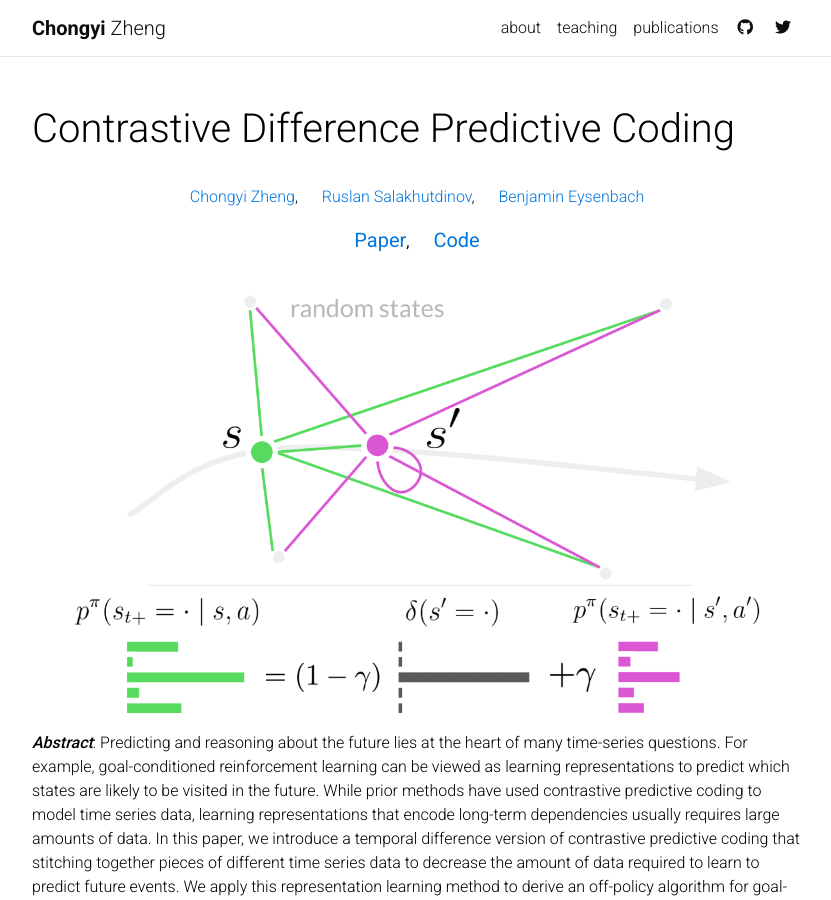
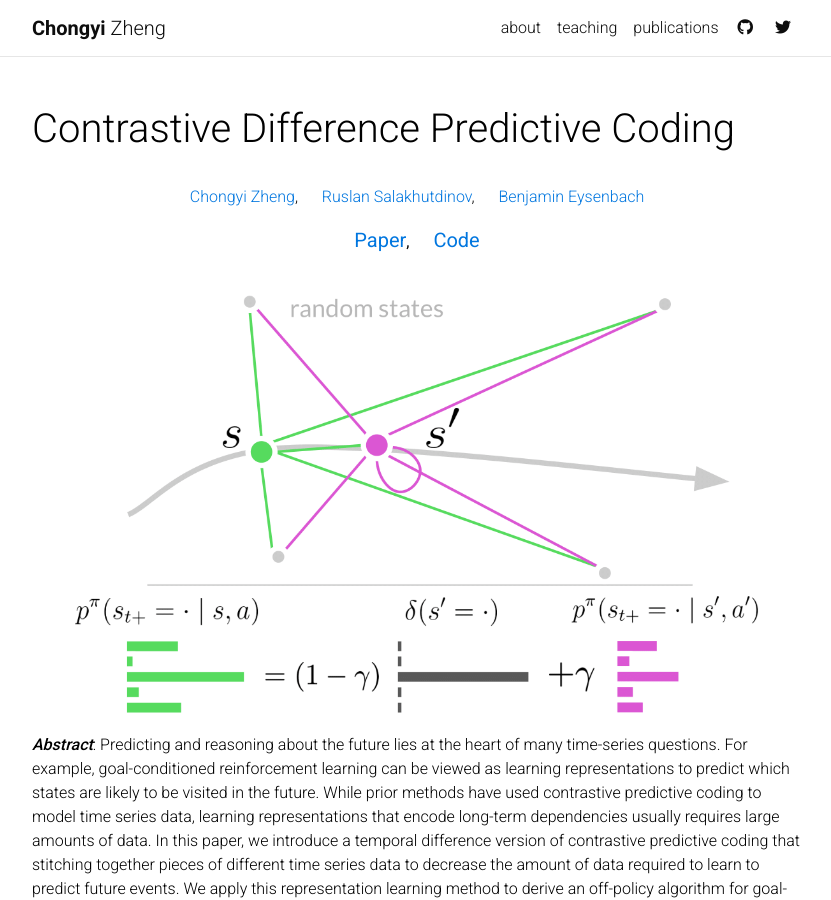
Before and after one commit to chongyi-zheng/chongyi-zheng.github.io, a Jekyll site: the page built from _pages/td_infonce.md, in a window 1280 px wide and 900 px high. Shown: the whole window, without its empty margins (223-1054 px from the left). Built offline with Jekyll 4.4.1, drawn with Linux system fonts in a browser that asks for light colours; comment, search, counter and statistics services are not loaded; a style sheet for code colours, icons or effects is not loaded.

Commit message:
update td_infonce figure

```diff
--- a/_pages/td_infonce.md
+++ b/_pages/td_infonce.md
@@ -11,7 +11,7 @@
 
 <p align="center">
 <br>
-<img src="../assets/papers/td_infonce/images/td_cpc.png" width="90%" />
+<img src="../assets/papers/td_infonce/images/td_infonce.png" width="90%" />
 </p>
 
 *__Abstract__*:
```
Also changed, not shown: assets/papers/td_infonce/images/td_cpc.png (deleted), assets/papers/td_infonce/images/td_infonce.png (added).
